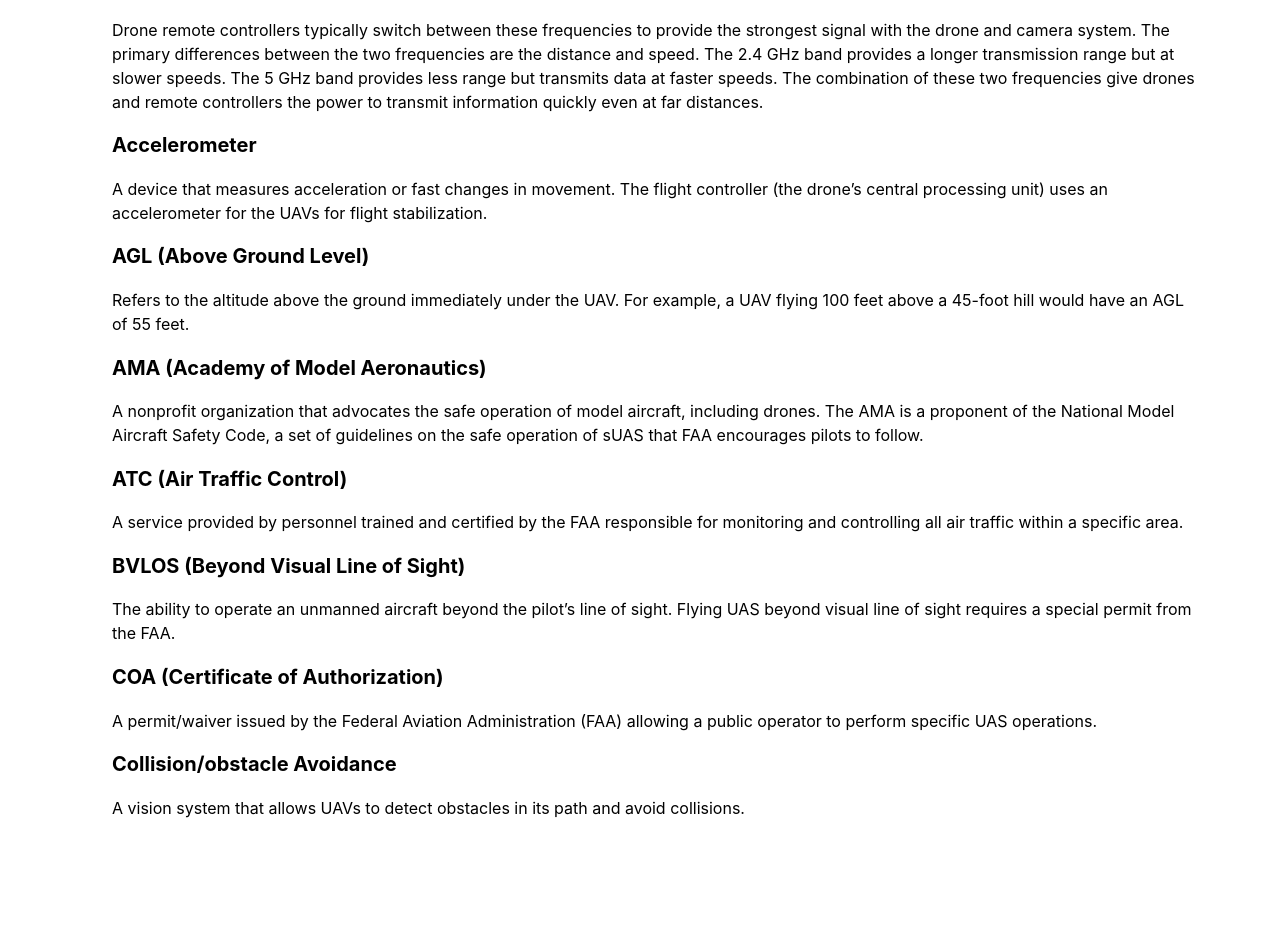
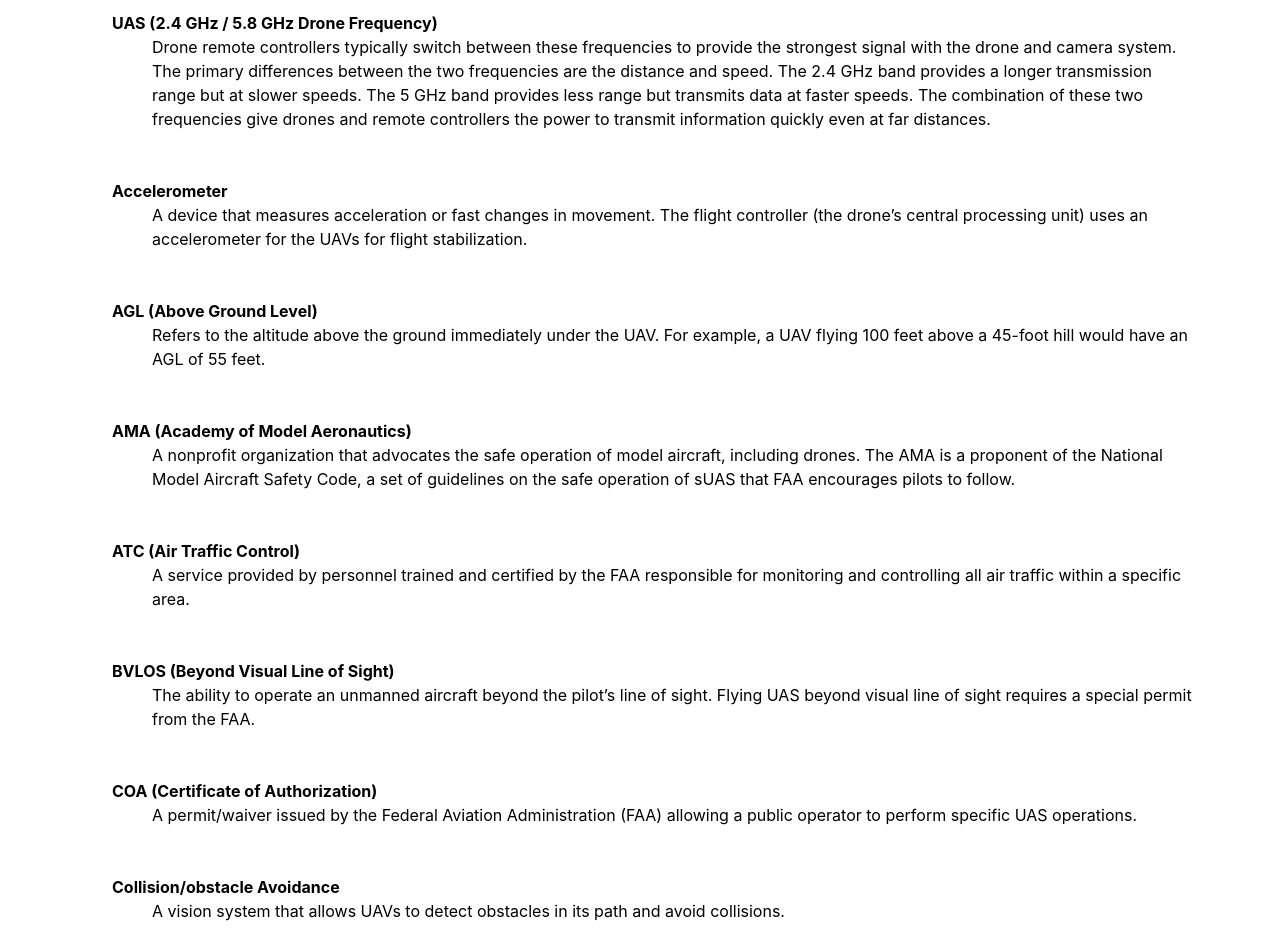
Before and after one commit to oglebee/viteDroneSite, a React (Vite) app: page /bblpage in a window 1280 px wide. Shown: the part 884-1823 px from the top of the page. Before the commit the page ends 1720 px from the top, so only its background shows below. Built offline with nearby package versions, Linux system fonts and the light colour scheme.

Commit message:
test push

```diff
--- a/src/App.tsx
+++ b/src/App.tsx
@@ -6,7 +6,7 @@
 import InterestsPage from './components/interestspage.tsx';
 import AboutPage from './components/aboutpage.tsx';
 import CurvyPage from './components/curvypage.tsx';
-import BBLGrab from './components/csvparse.tsx';
+import CSVparse from './components/csvparse.tsx';
 
 function App() {
   return (
@@ -19,7 +19,7 @@
             <Route path='/interestspage' element={<InterestsPage/>}/>
             <Route path='/curvypage' element={<CurvyPage />}/>
             <Route path='/aboutpage' element={<AboutPage/>}/>
-            <Route path='/bblpage' element={<BBLGrab/>}/>
+            <Route path='/bblpage' element={<CSVparse/>}/>
 
           </Routes>
       </Router>
--- a/src/components/csvparse.tsx
+++ b/src/components/csvparse.tsx
@@ -18,7 +18,7 @@
     .then(text => Papa.parse<DataEntry>(text, { header: true }).data);
 }
 
-function BBLGrab() {
+function CSVparse() {
   const [dataLL84, setDataLL84] = useState<DataEntry[]>([]);
   const [dataLL87, setDataLL87] = useState<DataEntry[]>([]);
   const [dataLL97, setDataLL97] = useState<DataEntry[]>([]);
@@ -35,6 +35,9 @@
       fetchDataFromCSV('/data/LL97.csv')
     ])
       .then(([data84, data87, data97]) => {
+        console.log("LL84 Data:", data84);
+        console.log("LL87 Data:", data87);
+        console.log("LL97 Data:", data97);
         setDataLL84(data84);
         setDataLL87(data87);
         setDataLL97(data97);
@@ -47,11 +50,39 @@
   }, []);
 
   const getDataForBBL = (bbl: string): DataEntry => {
-    const ll84Entry = dataLL84.find(entry => entry.BBL === bbl) || {};
-    const ll87Entry = dataLL87.find(entry => entry.BBL === bbl) || {};
-    const ll97Entry = dataLL97.find(entry => entry.BBL === bbl) || {};
+    // Initialize an empty result object
+    let result = { BBL: bbl };
 
-    return { BBL: bbl, ...ll84Entry, ...ll87Entry, ...ll97Entry };
+    // Initialize an empty array to store the names of the csv files where the bbl is not found
+    const missing = [];
+
+    // Find the bbl in the first csv file
+    const ll84Entry = dataLL84.find(entry => entry.BBL === bbl);
+    // If the bbl is not found, add the name of the csv file to the missing array
+    if (!ll84Entry) {
+      missing.push("LL84.csv");
+    } else {
+      // If the bbl is found, add the properties from the first csv file to the result object
+      result = { ...result, ...ll84Entry };
+    }
+
+    // Repeat the same process for the second and third csv files
+    const ll87Entry = dataLL87.find(entry => entry.BBL === bbl);
+    if (!ll87Entry) {
+      missing.push("LL87.csv");
+    } else {
+      result = { ...result, ...ll87Entry };
+    }
+
+    const ll97Entry = dataLL97.find(entry => entry.BBL === bbl);
+    if (!ll97Entry) {
+      missing.push("LL97.csv");
+    } else {
+      result = { ...result, ...ll97Entry };
+    }
+
+    // Return the result object and the missing array
+    return { result, missing };
   };
 
   const handleBBLInputChange = (event: React.ChangeEvent<HTMLTextAreaElement>) => {
@@ -99,4 +130,4 @@
   );
 }
 
-export default BBLGrab;
+export default CSVparse;
--- a/src/components/simplePage.tsx
+++ b/src/components/simplePage.tsx
@@ -2,7 +2,7 @@
   return (
     <div className='simple-main'>
       <h1>Hello, World!</h1>
-      <p>This is a simple JSX page.</p>
+      <p>This is a simple TSX page.</p>
     </div>
   );
 };
--- a/src/components/terms.tsx
+++ b/src/components/terms.tsx
@@ -1,39 +1,28 @@
 const TermsSection = () => {
     return (
-        <section className="terms-section">
-            <h1 className="page-title">
-            Terminology
-            </h1>
-                <p>
-                  <h2>UAS (Unmanned Aircraft System)</h2>
-                  Unmanned aircraft, such as drones, controlled by an operator on the ground. The Federal Aviation Administration (FAA) uses the term UAS to reflect the fact that these systems also includes other elements aside from the actual air vehicles.
-
-                  <h2>UAS (2.4 GHz / 5.8 GHz Drone Frequency)</h2>
-                  Drone remote controllers typically switch between these frequencies to provide the strongest signal with the drone and camera system. The primary differences between the two frequencies are the distance and speed. The 2.4 GHz band provides a longer transmission range but at slower speeds. The 5 GHz band provides less range but transmits data at faster speeds. The combination of these two frequencies give drones and remote controllers the power to transmit information quickly even at far distances.
-
-                  <h2>Accelerometer</h2>
-                  A device that measures acceleration or fast changes in movement. The flight controller (the drone’s central processing unit) uses an accelerometer for the UAVs for flight stabilization.
-
-                  <h2>AGL (Above Ground Level)</h2>
-                  Refers to the altitude above the ground immediately under the UAV. For example, a UAV flying 100 feet above a 45-foot hill would have an AGL of 55 feet.
-
-                  <h2>AMA (Academy of Model Aeronautics)</h2>
-                  A nonprofit organization that advocates the safe operation of model aircraft, including drones. The AMA is a proponent of the National Model Aircraft Safety Code, a set of guidelines on the safe operation of sUAS that FAA encourages pilots to follow.
-
-                  <h2>ATC (Air Traffic Control)</h2>
-                  A service provided by personnel trained and certified by the FAA responsible for monitoring and controlling all air traffic within a specific area.
-
-                  <h2>BVLOS (Beyond Visual Line of Sight)</h2>
-                  The ability to operate an unmanned aircraft beyond the pilot’s line of sight. Flying UAS beyond visual line of sight requires a special permit from the FAA.
-
-                  <h2>COA (Certificate of Authorization)</h2>
-                  A permit/waiver issued by the Federal Aviation Administration (FAA) allowing a public operator to perform specific UAS operations.
-
-                  <h2>Collision/obstacle Avoidance</h2>
-                  A vision system that allows UAVs to detect obstacles in its path and avoid collisions.
-                </p>
-
-        </section>
+      <section className="terms-section">
+        <h1 className="page-title">Terminology</h1>
+        <dl>
+          <dt>UAS (Unmanned Aircraft System)</dt>
+          <dd>Unmanned aircraft, such as drones, controlled by an operator on the ground. The Federal Aviation Administration (FAA) uses the term UAS to reflect the fact that these systems also includes other elements aside from the actual air vehicles.</dd>
+          <dt>UAS (2.4 GHz / 5.8 GHz Drone Frequency)</dt>
+          <dd>Drone remote controllers typically switch between these frequencies to provide the strongest signal with the drone and camera system. The primary differences between the two frequencies are the distance and speed. The 2.4 GHz band provides a longer transmission range but at slower speeds. The 5 GHz band provides less range but transmits data at faster speeds. The combination of these two frequencies give drones and remote controllers the power to transmit information quickly even at far distances.</dd>
+          <dt>Accelerometer</dt>
+          <dd>A device that measures acceleration or fast changes in movement. The flight controller (the drone’s central processing unit) uses an accelerometer for the UAVs for flight stabilization.</dd>
+          <dt>AGL (Above Ground Level)</dt>
+          <dd>Refers to the altitude above the ground immediately under the UAV. For example, a UAV flying 100 feet above a 45-foot hill would have an AGL of 55 feet.</dd>
+          <dt>AMA (Academy of Model Aeronautics)</dt>
+          <dd>A nonprofit organization that advocates the safe operation of model aircraft, including drones. The AMA is a proponent of the National Model Aircraft Safety Code, a set of guidelines on the safe operation of sUAS that FAA encourages pilots to follow.</dd>
+          <dt>ATC (Air Traffic Control)</dt>
+          <dd>A service provided by personnel trained and certified by the FAA responsible for monitoring and controlling all air traffic within a specific area.</dd>
+          <dt>BVLOS (Beyond Visual Line of Sight)</dt>
+          <dd>The ability to operate an unmanned aircraft beyond the pilot’s line of sight. Flying UAS beyond visual line of sight requires a special permit from the FAA.</dd>
+          <dt>COA (Certificate of Authorization)</dt>
+          <dd>A permit/waiver issued by the Federal Aviation Administration (FAA) allowing a public operator to perform specific UAS operations.</dd>
+          <dt>Collision/obstacle Avoidance</dt>
+          <dd>A vision system that allows UAVs to detect obstacles in its path and avoid collisions.</dd>
+        </dl>
+</section>
 );
 };
 
--- a/src/components/welcome.css
+++ b/src/components/welcome.css
@@ -52,6 +52,11 @@
     overflow-wrap: break-word; /* Handle word breaks properly */
   }
 
+dt {
+    font-weight: bolder;
+    margin-top: 3rem;
+}
+
 @media only screen and (min-width: 600px) {
     .terms {
         text-align: left;
--- a/vite.config.ts
+++ b/vite.config.ts
@@ -5,4 +5,8 @@
 export default defineConfig({
   plugins: [react()],
   base: './',
+  build: {
+    sourcemap: true
+  },
+
 })
```
Also changed, not shown: src/components/datamain.tsx (added, +32 -0 lines), src/components/navbar.tsx (+4 -4 lines), src/components/bblinput.tsx (added), 1 other file (tests, documents, lock files or other folders).
